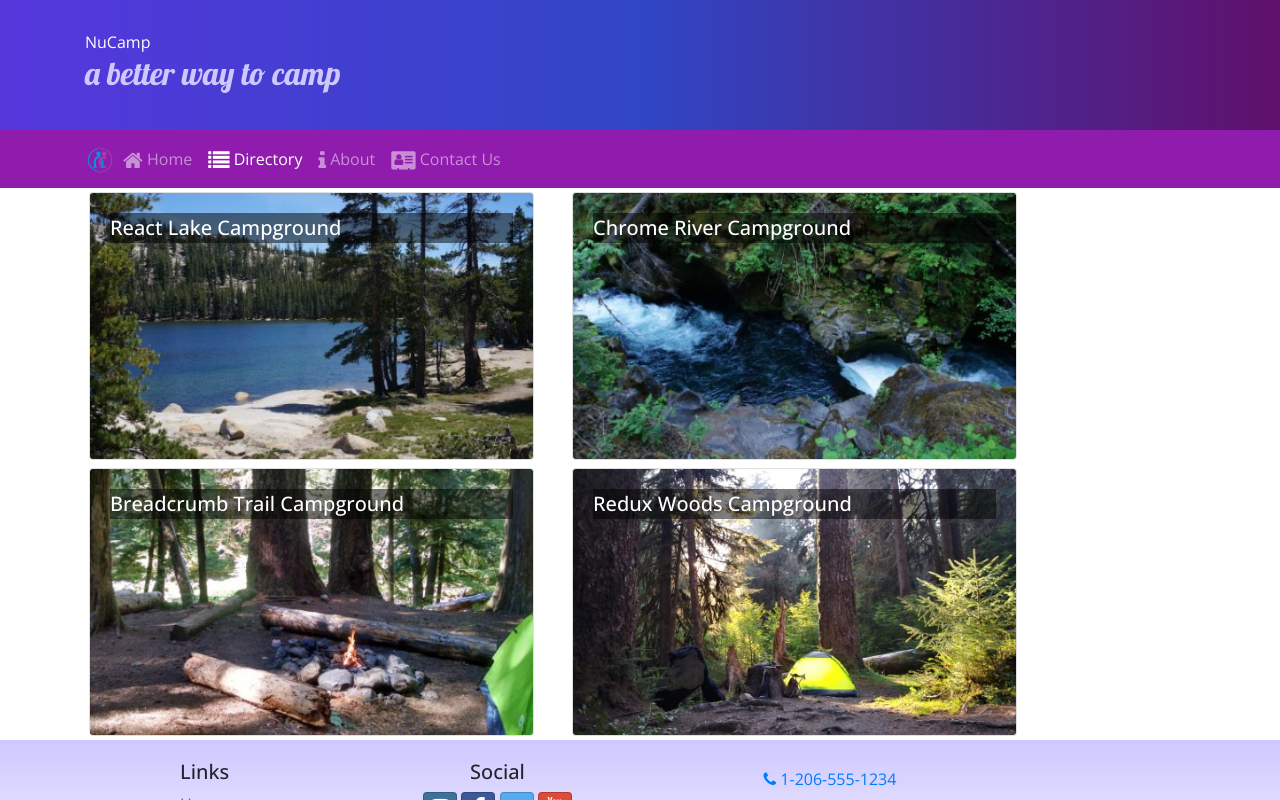
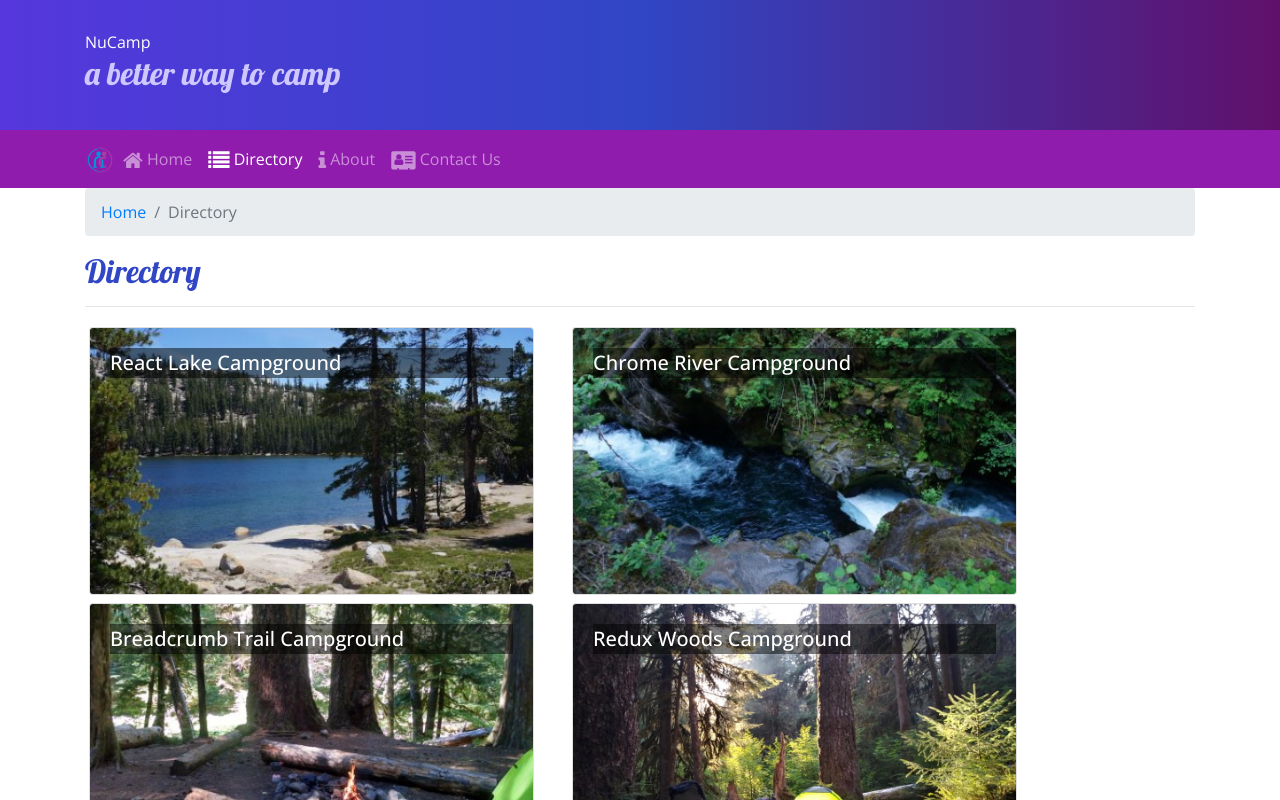
Before and after one commit to Orellana1993/nucampsite, a React (Create React App) app: page /directory in a window 1280 px wide. Shown: the top 800 px of the page. Built offline with nearby package versions, Linux system fonts and the light colour scheme.

Commit message:
React Router Parameters

```diff
--- a/src/components/CampsiteInfoComponent.js
+++ b/src/components/CampsiteInfoComponent.js
@@ -1,6 +1,7 @@
 
 import React from 'react';
-import { Card, CardImg, CardText, CardBody, CardTitle } from 'reactstrap';
+import { Card, CardImg, CardText, CardBody, Breadcrumb, BreadcrumbItem } from 'reactstrap';
+import { Link } from 'react-router-dom';
 
 
 
@@ -10,7 +11,6 @@
             <Card>
                 <CardImg top src={campsite.image} alt={campsite.name} />
                 <CardBody>
-                    <CardTitle>{campsite.name}</CardTitle>
                     <CardText>{campsite.description}</CardText>
                 </CardBody>
             </Card>
@@ -48,9 +48,20 @@
      if (props.campsite){
          return (
          <div className='container'>
+            <div className="row">
+                <div className="col">
+                    <Breadcrumb>
+                        <BreadcrumbItem><Link to="/directory">Directory</Link></BreadcrumbItem>
+                        <BreadcrumbItem active>{props.campsite.name}</BreadcrumbItem>
+                    </Breadcrumb>
+                    <h2>{props.campsite.name}</h2>
+                    <hr />
+                </div>
+            </div>
+
             <div className='row'>
                 <RenderCampsite campsite={props.campsite} />
-                <RenderComments comments ={props.campsite.comments} />
+                <RenderComments comments ={props.comments} />
             </div>
         </div>
         )
--- a/src/components/ContactComponent.js
+++ b/src/components/ContactComponent.js
@@ -1,10 +1,16 @@
 import React from 'react';
+import { Breadcrumb, BreadcrumbItem } from 'reactstrap';
+import { Link } from 'react-router-dom';
 
 function Contact(props) {
     return (
         <div className="container">
             <div className="row">
                 <div className="col">
+                    <Breadcrumb>
+                        <BreadcrumbItem><Link to="/home">Home</Link></BreadcrumbItem>
+                        <BreadcrumbItem active>Contact Us</BreadcrumbItem>
+                    </Breadcrumb>
                     <h2>Contact Us</h2>
                     <hr />
                 </div>
--- a/src/components/DirectoryComponents.js
+++ b/src/components/DirectoryComponents.js
@@ -1,13 +1,17 @@
 import React from 'react';
-import { Card, CardImg, CardImgOverlay, CardTitle } from 'reactstrap';
+import { Card, CardImg, CardImgOverlay, CardTitle, Breadcrumb, BreadcrumbItem } from 'reactstrap';
+import { Link } from 'react-router-dom';
 
-function RenderDirectoryItem({campsite, onClick}){
+
+function RenderDirectoryItem({campsite}){
     return (
         <Card>
+            <Link to={`/directory/${campsite.id}`}>
                 <CardImg width="100" src={campsite.image} atl={campsite.name} />
                 <CardImgOverlay>
                     <CardTitle>{campsite.name}</CardTitle>
                 </CardImgOverlay>
+            </Link>
         </Card>
         )
     }
@@ -25,6 +29,16 @@
     return (
         <div className='container'>
             <div className='row'>
+                <div className='col'>
+                    <Breadcrumb>
+                        <BreadcrumbItem><Link to="/home">Home</Link></BreadcrumbItem>
+                        <BreadcrumbItem active>Directory</BreadcrumbItem>
+                    </Breadcrumb>
+                    <h2>Directory</h2>
+                    <hr />
+                </div>
+            </div>
+            <div className='row'>
                 {directory}
             </div>
         </div>
--- a/src/components/FooterComponent.js
+++ b/src/components/FooterComponent.js
@@ -12,7 +12,7 @@
                             <li><Link to='/Home'>Home</Link></li>
                             <li><Link to='/directory'>Directory</Link></li>
                             <li><Link to='/aboutus'>About</Link></li>
-                            <li><Link to='/conctactus'>Contact</Link></li>
+                            <li><Link to='/contactus'>Contact</Link></li>
                         </ul>
                     </div>
                     <div className="col-6 col-sm-3 text-center">
--- a/src/components/HomeComponent.js
+++ b/src/components/HomeComponent.js
@@ -1,6 +1,18 @@
 import React from 'react';
 import { Card, CardImg, CardText, CardBody, CardTitle } from 'reactstrap';
 
+
+function RenderCard({item}) {
+    return (
+        <Card>
+            <CardImg src={item.image} alt={item.name}/>
+            <CardBody>
+                <CardTitle>{item.name}</CardTitle>
+                <CardText>{item.description}</CardText>
+            </CardBody>
+        </Card>
+    );
+}
 
 function Home(props) {
     return (
@@ -20,15 +32,4 @@
     )
 }
 
-function RenderCard({item}) {
-    return (
-        <Card>
-            <CardImg src={item.image} alt={item.name}/>
-            <CardBody>
-                <CardTitle>{item.name}</CardTitle>
-                <CardText>{item.description}</CardText>
-            </CardBody>
-        </Card>
-    );
-}
 export default Home;
--- a/src/components/MainComponent.js
+++ b/src/components/MainComponent.js
@@ -1,6 +1,7 @@
 
 import React, { Component } from 'react';
 import Directory from './DirectoryComponents';
+import CampsiteInfo from './CampsiteInfoComponent'
 import Header from './HeaderComponent';
 import Footer from './FooterComponent';
 import Home from './HomeComponent';
@@ -35,6 +36,15 @@
                 )
         }
 
+        const  CampsiteWithId = ({match}) => {
+            return (
+                <CampsiteInfo
+                    campsite={this.state.campsites.filter(campsite => campsite.id === +match.params.campsiteId)[0]}
+                    comments={this.state.comments.filter(comment => comment.campsiteId === +match.params.campsiteId)}
+                />
+            )
+        }
+
         return (
             <div>
                 <Header />
@@ -42,6 +52,8 @@
                     <Route path='/Home' component={HomePage} />
                     <Route exact path= '/directory' render= {() => <Directory campsites={this.state.campsites} />} />
                     <Route exact path='/contactus' component={Contact} />
+                    <Route path='/directory/:campsiteId' component={CampsiteWithId} />
+                    <Redirect to='/home' />
                 </Switch>
                 <Footer />
             </div>
```
Lines whose indentation alone changed are shown as unchanged.
